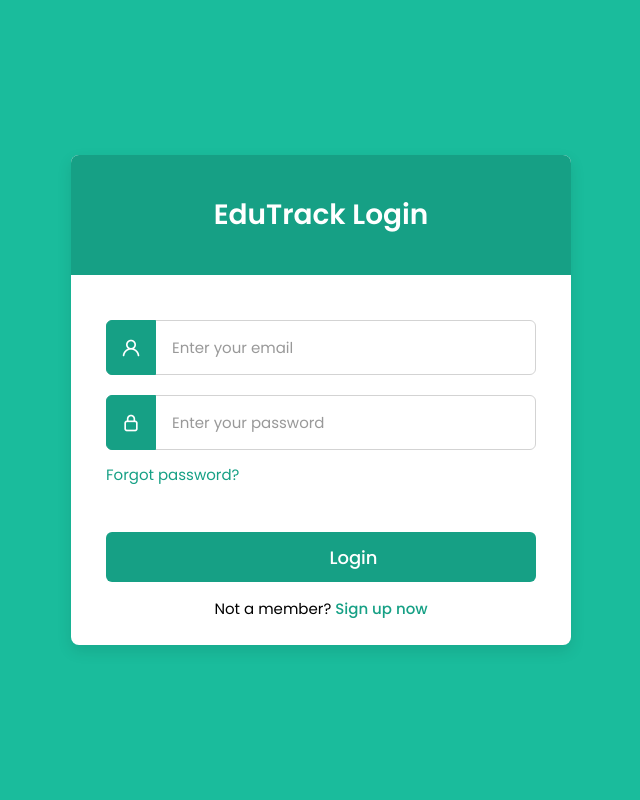
After one commit to Ayushi-Rahane/VibeAthon, a Flask app: page /login in a window 1280 px wide. The commit adds this page. Shown: the whole page, without its empty margins (319-959 px from the left). Run offline with Flask 3, Linux system fonts and the light colour scheme.

Commit message:
css files, nd unfinished

```diff
--- a/app.py
+++ b/app.py
@@ -10,7 +10,7 @@ db = mysql.connector.connect(
     host="localhost",
     user="root",
     password="imastronaut",
-    database="edutrack"
+    database="vibedb"
 )
 
 # ---------------- Dashboard ----------------
--- /dev/null
+++ b/static/login.css
@@ -0,0 +1,137 @@
+/* Importing Google Fonts - Poppins */
+@import url("https://fonts.googleapis.com/css2?family=Poppins:wght@400;500;600;700&display=swap");
+
+* {
+  margin: 0;
+  padding: 0;
+  box-sizing: border-box;
+  font-family: "Poppins", sans-serif;
+}
+
+body {
+  display: flex;
+  align-items: center;
+  justify-content: center;
+  height: 100vh;
+  padding: 15px;
+  background: #1abc9c; /* EduTrack green */
+  overflow: hidden;
+}
+
+/* ==== LOGIN BOX ==== */
+.wrapper {
+  max-width: 500px;
+  width: 100%;
+  background: #fff;
+  border-radius: 8px;
+  box-shadow: 0px 6px 15px rgba(0, 0, 0, 0.1);
+}
+
+.wrapper .title {
+  height: 120px;
+  background: #16a085; /* top header */
+  border-radius: 8px 8px 0 0;
+  color: #fff;
+  font-size: 28px;
+  font-weight: 600;
+  display: flex;
+  align-items: center;
+  justify-content: center;
+}
+
+/* ==== FORM ==== */
+.wrapper form {
+  padding: 25px 35px;
+}
+
+.wrapper form .row {
+  height: 55px;
+  margin-top: 20px;
+  position: relative;
+}
+
+.wrapper form .row input {
+  height: 100%;
+  width: 100%;
+  outline: none;
+  padding-left: 65px;
+  border-radius: 6px;
+  border: 1px solid lightgrey;
+  font-size: 16px;
+  transition: all 0.3s ease;
+}
+
+form .row input:focus {
+  border-color: #16a085;
+}
+
+form .row input::placeholder {
+  color: #999;
+  font-size: 15px;
+}
+
+/* ==== INPUT ICON ==== */
+.wrapper form .row i {
+  position: absolute;
+  width: 50px;
+  height: 100%;
+  color: #fff;
+  font-size: 20px;
+  background: #16a085;
+  border: 1px solid #16a085;
+  border-radius: 6px 0 0 6px;
+  display: flex;
+  align-items: center;
+  justify-content: center;
+}
+
+/* ==== FORGOT PASSWORD ==== */
+.wrapper form .pass {
+  margin-top: 12px;
+}
+
+.wrapper form .pass a {
+  color: #16a085;
+  font-size: 15px;
+  text-decoration: none;
+}
+
+.wrapper form .pass a:hover {
+  text-decoration: underline;
+}
+
+/* ==== LOGIN BUTTON ==== */
+.wrapper form .button input {
+  margin-top: 25px;
+  height: 50px;
+  width: 100%;
+  color: #fff;
+  font-size: 18px;
+  font-weight: 500;
+  border-radius: 6px;
+  background: #16a085;
+  border: none;
+  cursor: pointer;
+  transition: background 0.3s ease;
+}
+
+form .button input:hover {
+  background: #12876f;
+}
+
+/* ==== SIGNUP LINK ==== */
+.wrapper form .signup-link {
+  text-align: center;
+  margin-top: 35px;
+  font-size: 15px;
+}
+
+.wrapper form .signup-link a {
+  color: #16a085;
+  font-weight: 500;
+  text-decoration: none;
+}
+
+form .signup-link a:hover {
+  text-decoration: underline;
+}
--- a/templates/base.html
+++ b/templates/base.html
@@ -2,11 +2,9 @@
 <html lang="en">
 <head>
   <meta charset="UTF-8">
-    <meta http-equiv="X-UA-Compatible" content="IE=edge">
   <meta name="viewport" content="width=device-width, initial-scale=1.0">
   <title>{% block title %}EduTrack{% endblock %}</title>
   {% block head %}
-    <!-- Default CSS and head includes -->
   <link rel="stylesheet" href="{{ url_for('static', filename='admin_panel.css') }}">
   <link rel="stylesheet" href="https://unicons.iconscout.com/release/v4.0.0/css/line.css">
   {% endblock %}
@@ -62,5 +60,7 @@
   {% block content %}
   <!-- Page-specific content goes here -->
   {% endblock %}
+
+  <script src="{{ url_for('static', filename='admin_panel.js') }}"></script>
 </body>
 </html>
--- /dev/null
+++ b/templates/login.html
@@ -0,0 +1,49 @@
+<!DOCTYPE html>
+<html lang="en">
+<head>
+  <meta charset="UTF-8" />
+  <meta name="viewport" content="width=device-width, initial-scale=1.0" />
+  <title>Login | EduTrack</title>
+  <link rel="stylesheet" href="{{ url_for('static', filename='login.css') }}">
+  <link rel="stylesheet" href="https://unicons.iconscout.com/release/v4.0.0/css/line.css">
+</head>
+<body>
+  <div class="wrapper">
+    <div class="title">EduTrack Login</div>
+    <form action="{{ url_for('login') }}" method="POST">
+
+      <!-- Username -->
+      <div class="row">
+        <i class="uil uil-user"></i>
+        <input type="text" name="username" placeholder="Enter your email" required>
+      </div>
+
+      <!-- Password -->
+      <div class="row">
+        <i class="uil uil-lock"></i>
+        <input type="password" name="password" placeholder="Enter your password" required>
+      </div>
+
+      <!-- Forgot Password -->
+      <div class="pass">
+        <a href="#">Forgot password?</a>
+      </div>
+
+      <!-- Login Button -->
+      <div class="row button">
+        <input type="submit" value="Login">
+      </div>
+
+      <!-- Signup Link -->
+      <div class="signup-link">
+        Not a member? <a href="{{ url_for('onboarding') }}">Sign up now</a>
+      </div>
+
+      <!-- Error Display -->
+      {% if error %}
+      <p style="color:red; text-align:center; margin-top:10px;">{{ error }}</p>
+      {% endif %}
+    </form>
+  </div>
+</body>
+</html>
--- a/templates/onboarding.html
+++ b/templates/onboarding.html
@@ -1,6 +1,6 @@
 {% extends "base.html" %}
 
-{% block title %}Onboarding | EduTrack{% endblock %}
+{% block title %}Register | EduTrack{% endblock %}
 
 {% block content %}
 <section class="dashboard">
```
Also changed, not shown: static/admin_panel.css (added, +89 -0 lines), static/admin_panel.js (added, +28 -0 lines), templates/index.html (+6 -107 lines), templates/recommendations.html (indentation only). Lines whose indentation alone changed are shown as unchanged.
